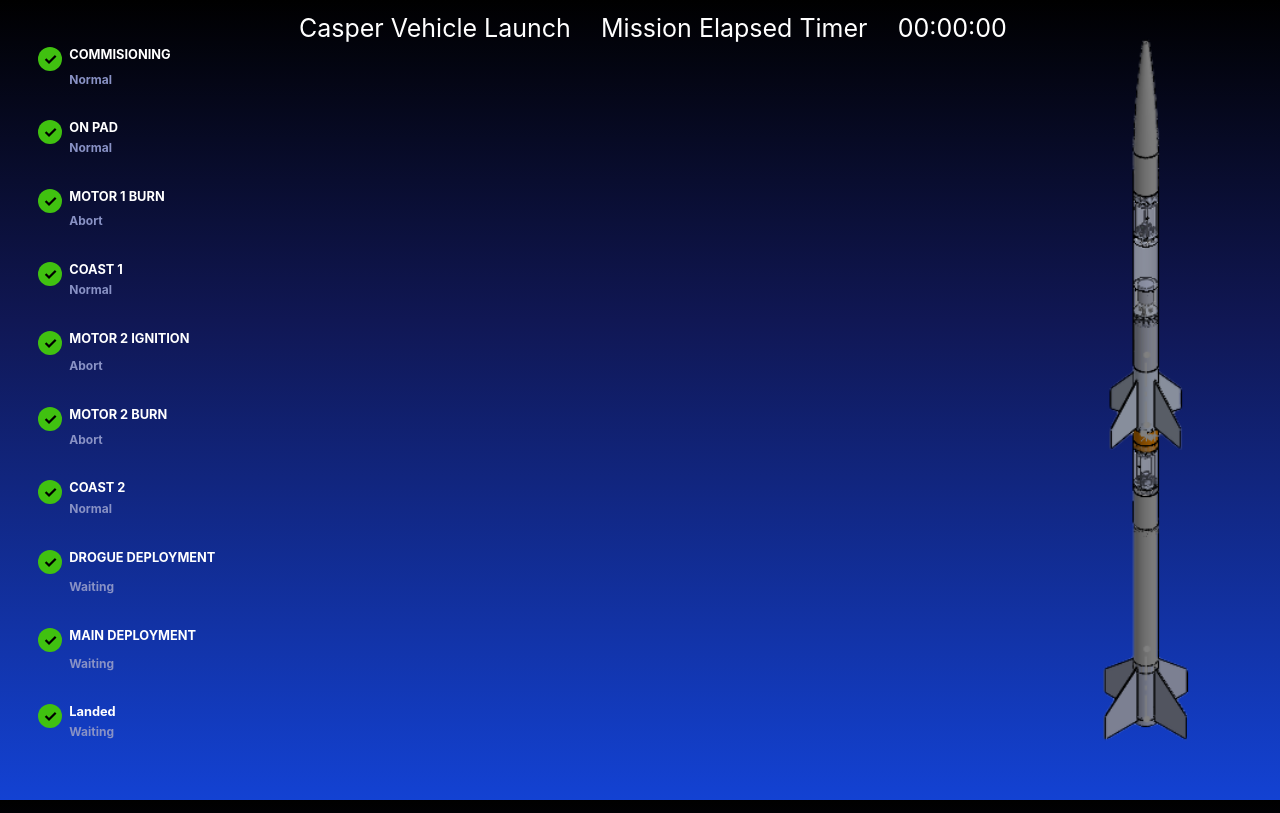
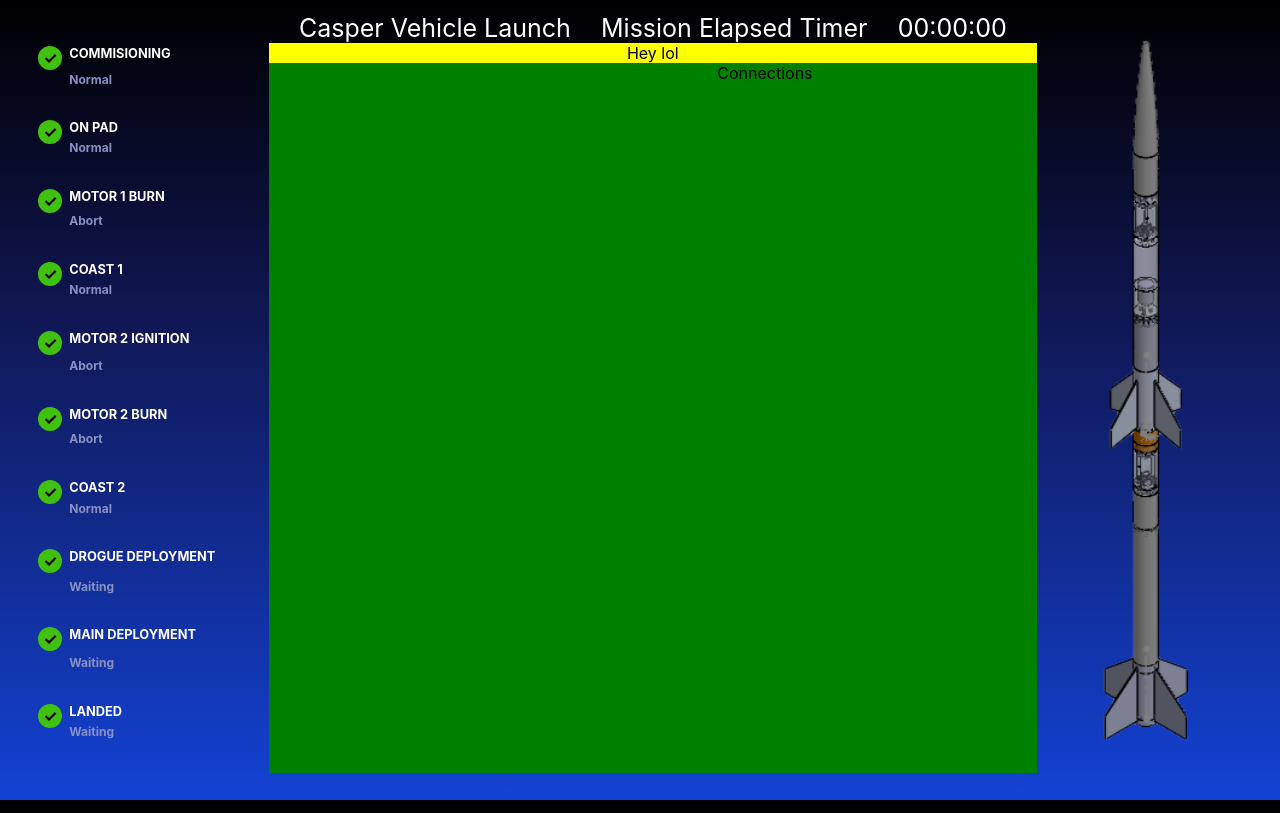
Before and after one commit to UMBRA-Electronics/ExoBronco-Avionics, a React (Create React App) app in the folder Software/GroundStation/NewCasper/casperv7/: page / in a window 1280 px wide. Built offline with nearby package versions, Linux system fonts and the light colour scheme.

Commit message:
Added a few libraries

```diff
--- a/Software/GroundStation/NewCasper/casperv7/package.json
+++ b/Software/GroundStation/NewCasper/casperv7/package.json
@@ -6,9 +6,12 @@
     "@testing-library/jest-dom": "^5.16.5",
     "@testing-library/react": "^13.4.0",
     "@testing-library/user-event": "^13.5.0",
+    "bootstrap": "^5.2.3",
     "react": "^18.2.0",
+    "react-bootstrap": "^2.7.3",
     "react-dom": "^18.2.0",
     "react-scripts": "^5.0.1",
+    "react-speedometer": "^0.1.2",
     "web-vitals": "^2.1.4"
   },
   "scripts": {
--- a/Software/GroundStation/NewCasper/casperv7/src/App.css
+++ b/Software/GroundStation/NewCasper/casperv7/src/App.css
@@ -31,13 +31,28 @@ html,body {
 
 .second-column {
   display: flex;
-  flex-direction: row;
-  justify-content: space-evenly;
+  flex-direction: column;
   height: 100%;
   width: 100%;
   text-align: center;
   margin-top: 1%;
   margin-bottom: 1%;
+}
+
+.header {
+  display: flex;
+  flex-direction: row;
+  justify-content: space-evenly;
+  text-align: center;
+}
+
+.foot {
+  background: green;
+  height: 100%;
+  display: flex;
+  flex-direction: row;
+  justify-content: space-evenly;
+
 }
 
 #title {
@@ -59,6 +74,9 @@ html,body {
   margin-right: 1%;
 }
 
+.body {
+  background-color: yellow;
+}
 #casper-image {
   text-shadow: 2px 2px;
 }
--- a/Software/GroundStation/NewCasper/casperv7/src/App.js
+++ b/Software/GroundStation/NewCasper/casperv7/src/App.js
@@ -1,7 +1,9 @@
 import './App.css';
-import { useState } from 'react';
+import ProgressBar from 'react-bootstrap/ProgressBar';
 import Timer from './components/Timer.jsx'
 import Status from './components/Status.jsx'
+import Line from './components/Line.jsx'
+import BasicExample from './components/Line.jsx';
 
 function App() {
   return (
@@ -16,12 +18,21 @@ function App() {
         <Status name="COAST 2" status="Normal"></Status>
         <Status name="DROGUE DEPLOYMENT" status="Waiting"></Status>
         <Status name="MAIN DEPLOYMENT" status="Waiting"></Status>
-        <Status name="Landed" status="Waiting"></Status>
+        <Status name="LANDED" status="Waiting"></Status>
       </div>
       <div className="second-column">
-        <div id="title">Casper Vehicle Launch</div>
-        <div id="timer-title">Mission Elapsed Timer</div>
-        <Timer id="timer" hours="00" minute="00" seconds="00"></Timer>
+        <div className="header">
+          <div id="title">Casper Vehicle Launch</div>
+          <div id="timer-title">Mission Elapsed Timer</div>
+          <Timer id="timer" hours="00" minute="00" seconds="00"></Timer>
+        </div>
+        <div className="body">Hey lol</div>
+        <div className="foot">
+          <div className='lines'>
+            <BasicExample></BasicExample>
+          </div>
+          <div className ='connections'>Connections</div>
+        </div>
       </div>
       <div className="third-column">
         <img id="casper-image" src= {require('./images/rocketBeta.png')} alt="Error: failed to load"/>
--- /dev/null
+++ b/Software/GroundStation/NewCasper/casperv7/src/components/Line.jsx
@@ -0,0 +1,9 @@
+import React from 'react';
+import './Line.css'
+import ProgressBar from 'react-bootstrap/ProgressBar';
+
+function BasicExample() {
+    return <ProgressBar now={60} />;
+  }
+
+  export default BasicExample;
```
Also changed, not shown: Software/GroundStation/NewCasper/casperv7/src/components/Line.css (added), 1 other file (tests, documents, lock files or other folders).
